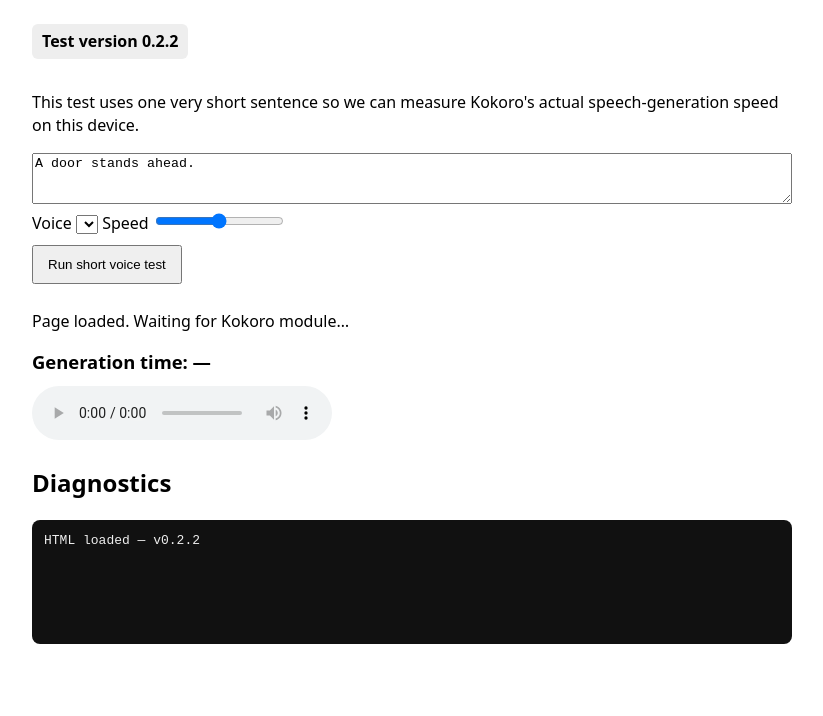
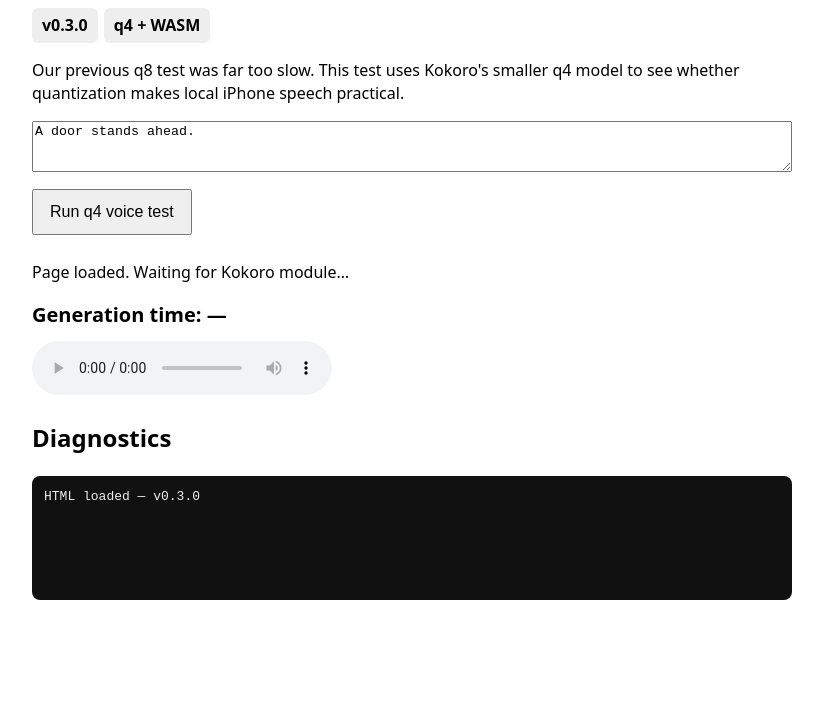
Before and after one commit to NorthPathInteractive/dev, a website: page midnight-crawl/voice-test/index.html in a window 1280 px wide. Shown: the part 84-800 px from the top of the page, without its empty margins (228-1051 px from the left). Drawn offline with Linux system fonts and the light colour scheme.

Commit message:
Add Kokoro q4 performance test UI v0.3.0

```diff
--- a/midnight-crawl/voice-test/index.html
+++ b/midnight-crawl/voice-test/index.html
@@ -7,29 +7,25 @@
   <style>
     body{font-family:system-ui,sans-serif;max-width:760px;margin:24px auto;padding:0 16px;line-height:1.45}
     textarea{width:100%;box-sizing:border-box}
-    .version{font-weight:700;padding:6px 10px;background:#eee;border-radius:6px;display:inline-block}
-    #timer{font-size:1.15rem;font-weight:700;margin:10px 0}
+    .version,.config{font-weight:700;padding:6px 10px;background:#eee;border-radius:6px;display:inline-block;margin-right:6px}
+    #timer{font-size:1.25rem;font-weight:700;margin:12px 0}
     #diagnostics{white-space:pre-wrap;background:#111;color:#eee;padding:12px;border-radius:8px;min-height:100px;font-family:ui-monospace,monospace;font-size:13px}
-    button{padding:10px 14px;margin:10px 0}
+    button{padding:12px 16px;margin:10px 0;font-size:1rem}
   </style>
 </head>
 <body>
 <main>
-  <h1>Kokoro Voice Test</h1>
-  <p class="version">Test version 0.2.2</p>
-  <p>This test uses one very short sentence so we can measure Kokoro's actual speech-generation speed on this device.</p>
+  <h1>Kokoro Mobile Performance Test</h1>
+  <p><span class="version">v0.3.0</span><span class="config">q4 + WASM</span></p>
+  <p>Our previous q8 test was far too slow. This test uses Kokoro's smaller q4 model to see whether quantization makes local iPhone speech practical.</p>
   <textarea id="text" rows="3">A door stands ahead.</textarea>
-  <div>
-    <label>Voice <select id="voice"></select></label>
-    <label>Speed <input id="speed" type="range" min="0.7" max="1.3" step="0.05" value="1"></label>
-  </div>
-  <button id="speak">Run short voice test</button>
+  <div><button id="speak">Run q4 voice test</button></div>
   <p id="status">Page loaded. Waiting for Kokoro module…</p>
   <p id="timer">Generation time: —</p>
   <audio id="player" controls></audio>
   <h2>Diagnostics</h2>
-  <div id="diagnostics">HTML loaded — v0.2.2</div>
+  <div id="diagnostics">HTML loaded — v0.3.0</div>
 </main>
-<script type="module" src="./src.js?v=0.2.2"></script>
+<script type="module" src="./src.js?v=0.3.0"></script>
 </body>
 </html>
```
